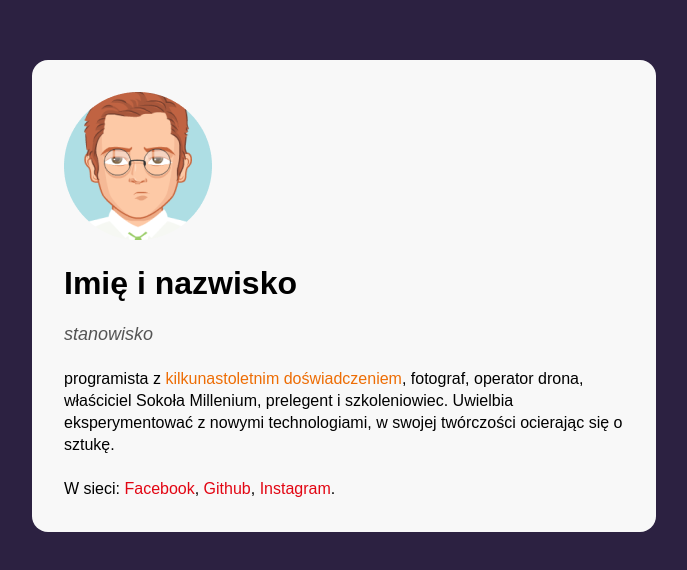
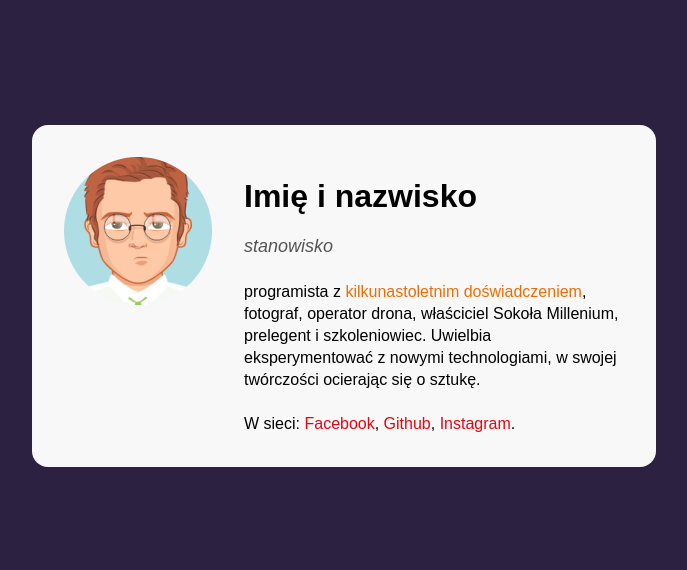
Before and after one commit to AniaMR/business-card-2020, a plain HTML site: page index.html in a window 1280 px wide. Shown: the part 104-674 px from the top of the page, without its empty margins (296-983 px from the left). Drawn offline with Linux system fonts and the light colour scheme.

Commit message:
card done

```diff
--- a/index.html
+++ b/index.html
@@ -11,6 +11,8 @@
     <main class="main">
         <article class="person">
             <img class="person__picture" src="avatar.png" alt="Zdjęcie imię i nazwisko">
+            <!-- wrzucamy w div aby było traktowane jako jeden element na wizytówce-->
+            <div>
             <header class="person__info">
                 <h1 class="person__name">Imię i nazwisko</h1>
                 <p class="person__position">stanowisko</p>
@@ -22,6 +24,7 @@
                     W sieci: <a class="person__link" href="#">Facebook</a>, <a class="person__link" href="#">Github</a>,
                     <a class="person__link" href="#">Instagram</a>.
                 </p>
+            </div>
         </article>
     </main>
 </body>
--- a/style.css
+++ b/style.css
@@ -20,7 +20,8 @@ body{
     padding:32px;
 }
 .person{
-
+display:flex;
+align-items:flex-start;
 }
 .person__description{
     font-size:16px;
@@ -42,6 +43,9 @@ font-size:36px;
 margin: 0;
 font-weight:normal;
 }
+.person__picture{
+    margin-right:32px;
+}
 .person__position{
     font-size:18px;
     color:#545454;
```
